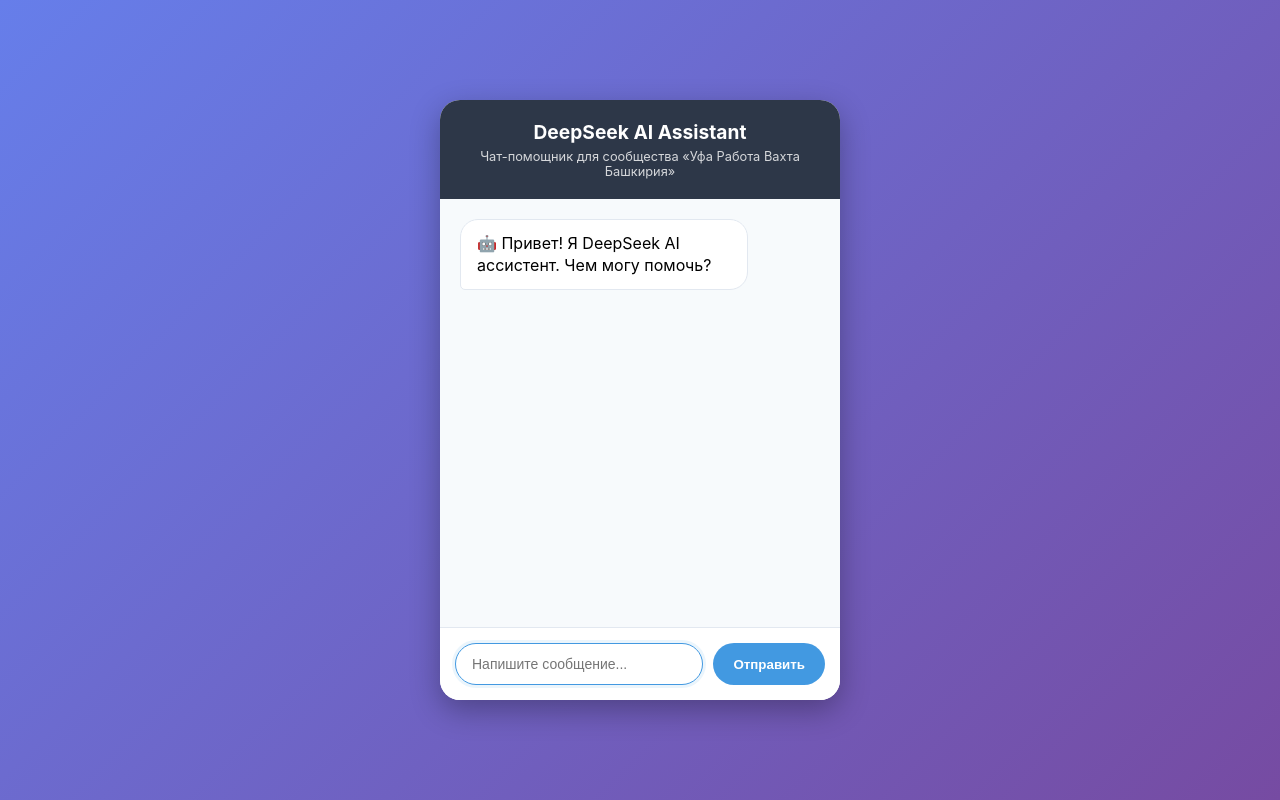
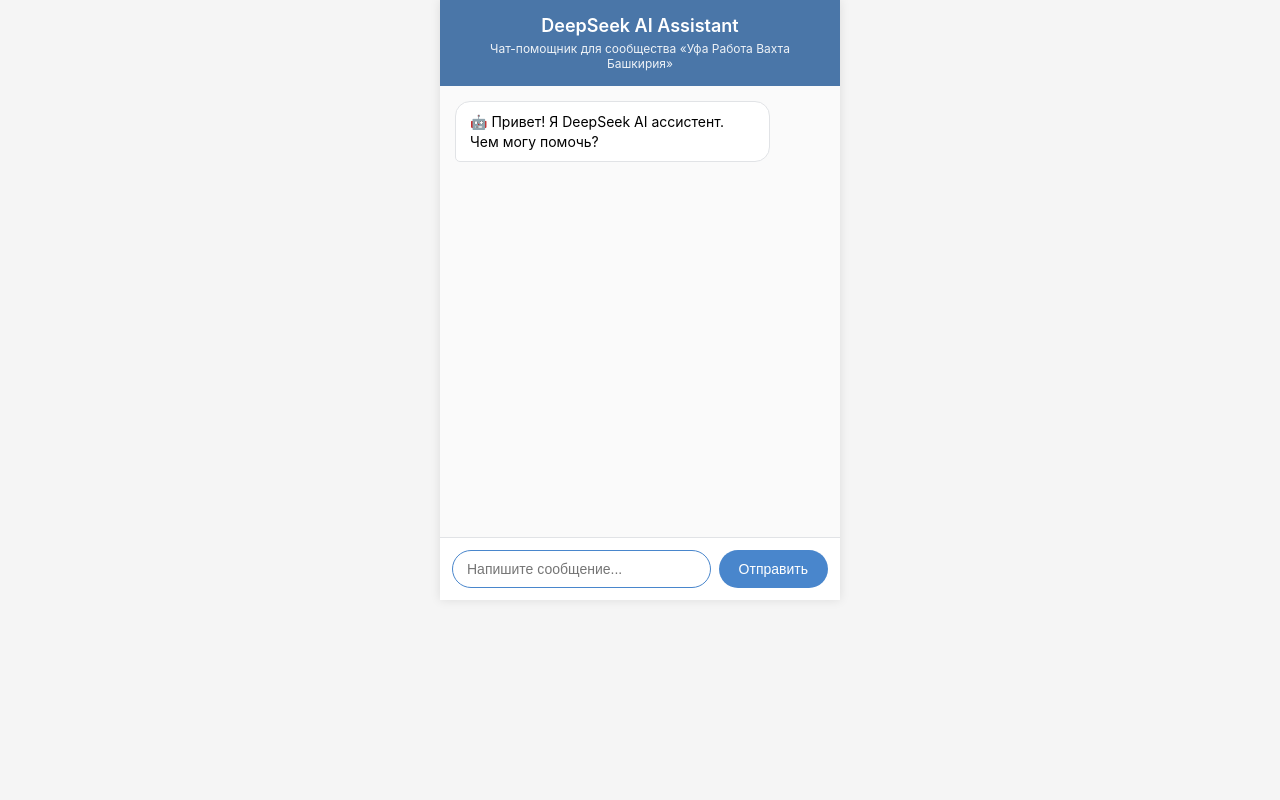
Before and after one commit to bakhti4oki-blip/deepseek-vk-widget, a website: page public/index.html in a window 1280 px wide. Drawn offline with Linux system fonts and the light colour scheme.

Commit message:
Update style.css

```diff
--- a/public/style.css
+++ b/public/style.css
@@ -6,112 +6,127 @@
 
 body {
     font-family: -apple-system, BlinkMacSystemFont, 'Segoe UI', Roboto, Oxygen, Ubuntu, Cantarell, sans-serif;
-    background: linear-gradient(135deg, #667eea 0%, #764ba2 100%);
+    background: #f5f5f5;
     height: 100vh;
-    display: flex;
-    justify-content: center;
-    align-items: center;
+    overflow: hidden;
 }
 
 #app {
     width: 100%;
     max-width: 400px;
-    height: 600px;
+    height: 100vh;
+    max-height: 600px;
     background: white;
-    border-radius: 20px;
-    box-shadow: 0 10px 30px rgba(0, 0, 0, 0.3);
+    margin: 0 auto;
     display: flex;
     flex-direction: column;
-    overflow: hidden;
+    box-shadow: 0 0 10px rgba(0,0,0,0.1);
+}
+
+/* Для мобильных VK */
+@media (max-width: 768px) {
+    #app {
+        max-width: 100%;
+        max-height: 100vh;
+        border-radius: 0;
+    }
 }
 
 header {
-    background: #2d3748;
+    background: #4a76a8; /* VK blue */
     color: white;
-    padding: 20px;
+    padding: 15px 20px;
     text-align: center;
+    flex-shrink: 0;
 }
 
 header h1 {
-    font-size: 1.2em;
+    font-size: 18px;
     margin-bottom: 5px;
+    font-weight: 600;
 }
 
 header p {
-    font-size: 0.8em;
-    opacity: 0.8;
+    font-size: 12px;
+    opacity: 0.9;
 }
 
 #messages {
     flex: 1;
-    padding: 20px;
+    padding: 15px;
     overflow-y: auto;
-    background: #f7fafc;
+    background: #fafafa;
 }
 
 .message {
-    margin-bottom: 15px;
-    padding: 12px 16px;
-    border-radius: 18px;
-    max-width: 80%;
+    margin-bottom: 12px;
+    padding: 10px 14px;
+    border-radius: 15px;
+    max-width: 85%;
     word-wrap: break-word;
     line-height: 1.4;
+    font-size: 14px;
 }
 
 .message.bot {
     background: white;
-    border: 1px solid #e2e8f0;
+    border: 1px solid #e1e3e6;
     border-bottom-left-radius: 5px;
+    margin-right: auto;
 }
 
 .message.user {
-    background: #4299e1;
+    background: #4986cc;
     color: white;
     margin-left: auto;
     border-bottom-right-radius: 5px;
 }
 
 .message.loading {
-    background: #e2e8f0;
-    color: #718096;
+    background: #f0f0f0;
+    color: #666;
     font-style: italic;
 }
 
 #form {
     display: flex;
-    padding: 15px;
+    padding: 12px;
     background: white;
-    border-top: 1px solid #e2e8f0;
-    gap: 10px;
+    border-top: 1px solid #e1e3e6;
+    gap: 8px;
+    flex-shrink: 0;
 }
 
 #input {
     flex: 1;
-    padding: 12px 16px;
-    border: 1px solid #cbd5e0;
-    border-radius: 25px;
+    padding: 10px 14px;
+    border: 1px solid #e1e3e6;
+    border-radius: 20px;
     outline: none;
     font-size: 14px;
+    background: #fafbfc;
 }
 
 #input:focus {
-    border-color: #4299e1;
-    box-shadow: 0 0 0 3px rgba(66, 153, 225, 0.1);
+    border-color: #4986cc;
+    background: white;
 }
 
 button {
-    padding: 12px 20px;
-    background: #4299e1;
+    padding: 10px 20px;
+    background: #4986cc;
     color: white;
     border: none;
-    border-radius: 25px;
+    border-radius: 20px;
     cursor: pointer;
-    font-weight: 600;
+    font-weight: 500;
+    font-size: 14px;
     transition: background 0.2s;
+    min-width: 80px;
 }
 
 button:hover {
-    background: #3182ce;
+    background: #3a70b0;
 }
 
 button:disabled {
@@ -121,7 +136,7 @@
 
 /* Стили для скроллбара */
 #messages::-webkit-scrollbar {
-    width: 6px;
+    width: 4px;
 }
 
 #messages::-webkit-scrollbar-track {
@@ -130,9 +145,5 @@
 
 #messages::-webkit-scrollbar-thumb {
     background: #c1c1c1;
-    border-radius: 3px;
+    border-radius: 2px;
 }
-
-#messages::-webkit-scrollbar-thumb:hover {
-    background: #a8a8a8;
-}
```
